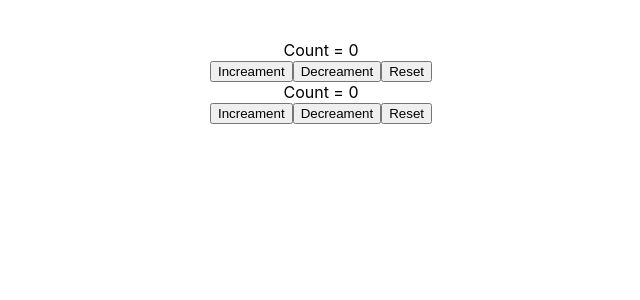
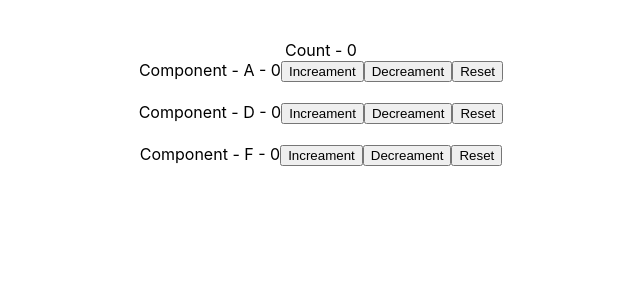
Before and after one commit to MizanurRahmann/react-hooks, a React (Create React App) app: page / in a window 1280 px wide. Shown: the top 300 px of the page, without its empty margins (319-959 px from the left). Built offline with nearby package versions, Linux system fonts and the light colour scheme.

Commit message:
useReducer with useContext.

```diff
--- a/src/App.js
+++ b/src/App.js
@@ -1,4 +1,4 @@
-import React from 'react';
+import React, {useReducer} from 'react';
 import logo from './logo.svg';
 import './App.css';
 import HookCounter from './Components/HookCounter';
@@ -15,12 +15,37 @@
 import CounterOne from './Components/CounterOne';
 import CounterTwo from './Components/CounterTwo';
 import CounterThree from './Components/CounterThree';
+import ComponentA from './Components/ComponentA';
+import ComponentB from './Components/ComponentB';
+import ComponentC from './Components/ComponentC';
+
 
 export const UserContext = React.createContext();
 export const ChannelContext = React.createContext();
 
+export const CountContext = React.createContext();
+
+const initialState = 0;
+const reducer = (state, action) => {
+    switch(action){
+        case 'Increament':
+            return state + 1;
+        case 'Decreament':
+            return state - 1;
+        case 'Reset':
+            return initialState;
+        default:
+            return state;
+    }
+}
+
+
 function App() {
+  const [count, dispatch] = useReducer(reducer, initialState);
+
+
   return (
+    <CountContext.Provider value={{countState: count, countDispatch: dispatch}}>
       <div className="App">
         <br /><br />
         {/* <HookCounter /> */}
@@ -42,8 +67,14 @@
 
         {/* <CounterOne /> */}
         {/* <CounterTwo /> */}
-      <CounterThree />
+        {/* <CounterThree /> */}
+
+          Count - {count}
+          <ComponentA /> <br />
+          <ComponentB /> <br />
+          <ComponentC /> <br />
         </div>
+    </CountContext.Provider>
   );
 }
 
--- /dev/null
+++ b/src/Components/ComponentA.js
@@ -0,0 +1,16 @@
+import React, {useContext} from 'react'
+import { CountContext } from '../App'
+
+function ComponentA() {
+    const countContext = useContext(CountContext);
+    return (
+        <div>
+            Component -  A - {countContext.countState}
+            <button onClick={() => countContext.countDispatch('Increament')}>Increament</button>
+            <button onClick={() => countContext.countDispatch('Decreament')}>Decreament</button>
+            <button onClick={() => countContext.countDispatch('Reset')}>Reset</button>
+        </div>
+    )
+}
+
+export default ComponentA
--- /dev/null
+++ b/src/Components/ComponentB.js
@@ -0,0 +1,12 @@
+import React from 'react'
+import ComponentD from './ComponentD'
+
+function ComponentB() {
+    return (
+        <div>
+            <ComponentD />
+        </div>
+    )
+}
+
+export default ComponentB
--- /dev/null
+++ b/src/Components/ComponentC.js
@@ -0,0 +1,12 @@
+import React from 'react'
+import ComponentE from './ComponentE'
+
+function ComponentC() {
+    return (
+        <div>
+            <ComponentE />
+        </div>
+    )
+}
+
+export default ComponentC
--- /dev/null
+++ b/src/Components/ComponentD.js
@@ -0,0 +1,16 @@
+import React, {useContext} from 'react'
+import { CountContext } from '../App'
+
+function ComponentD() {
+    const countContext = useContext(CountContext);
+    return (
+        <div>
+            Component -  D - {countContext.countState}
+            <button onClick={() => countContext.countDispatch('Increament')}>Increament</button>
+            <button onClick={() => countContext.countDispatch('Decreament')}>Decreament</button>
+            <button onClick={() => countContext.countDispatch('Reset')}>Reset</button>
+        </div>
+    )
+}
+
+export default ComponentD
--- /dev/null
+++ b/src/Components/ComponentE.js
@@ -0,0 +1,12 @@
+import React from 'react'
+import ComponentF from './ComponentF'
+
+function ComponentE() {
+    return (
+        <div>
+            <ComponentF />
+        </div>
+    )
+}
+
+export default ComponentE
--- /dev/null
+++ b/src/Components/ComponentF.js
@@ -0,0 +1,16 @@
+import React, {useContext} from 'react'
+import { CountContext } from '../App'
+
+function ComponentF() {
+    const countContext = useContext(CountContext);
+    return (
+        <div>
+            Component -  F - {countContext.countState}
+            <button onClick={() => countContext.countDispatch('Increament')}>Increament</button>
+            <button onClick={() => countContext.countDispatch('Decreament')}>Decreament</button>
+            <button onClick={() => countContext.countDispatch('Reset')}>Reset</button>
+        </div>
+    )
+}
+
+export default ComponentF
```
Lines whose indentation alone changed are shown as unchanged.
